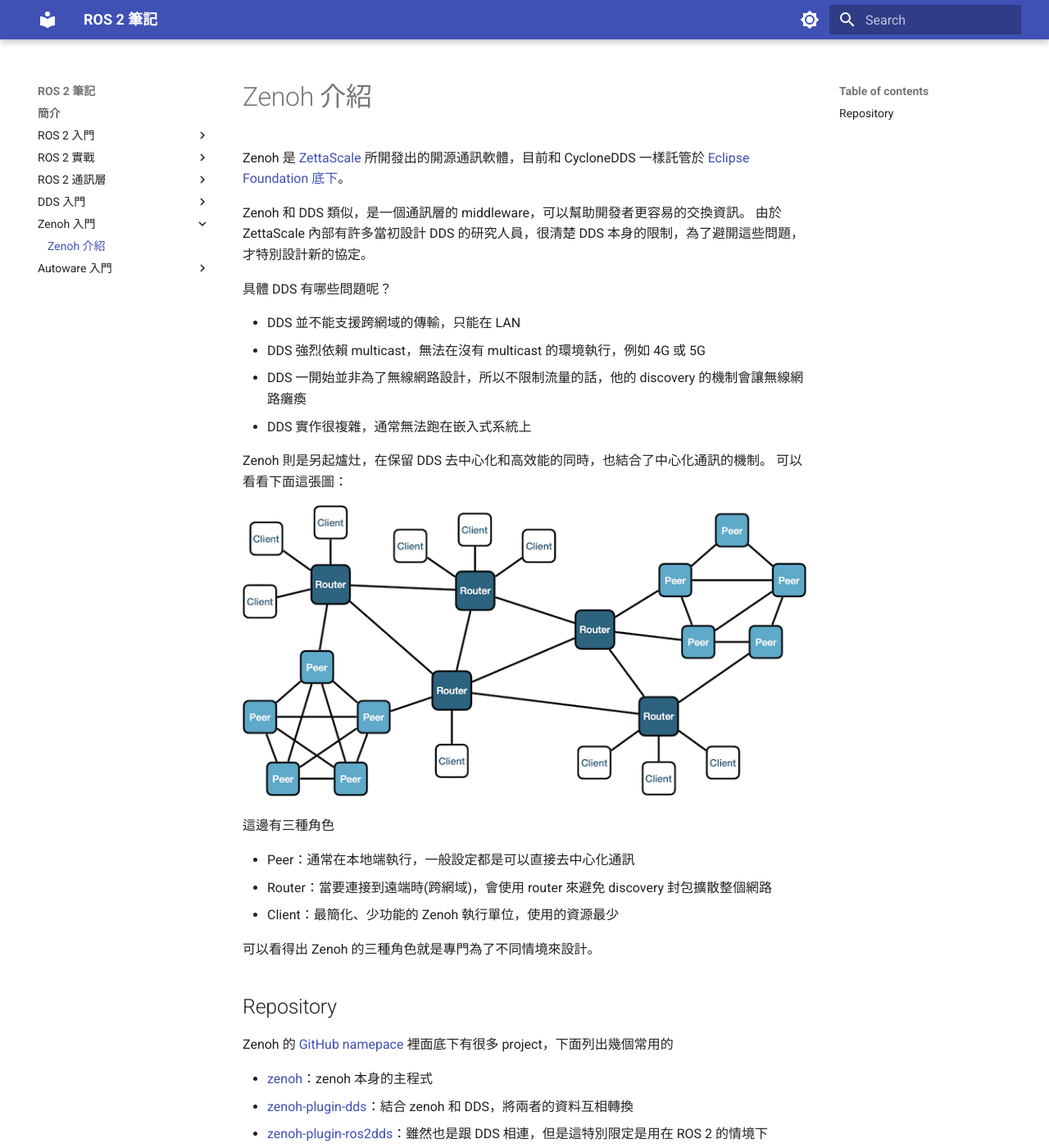
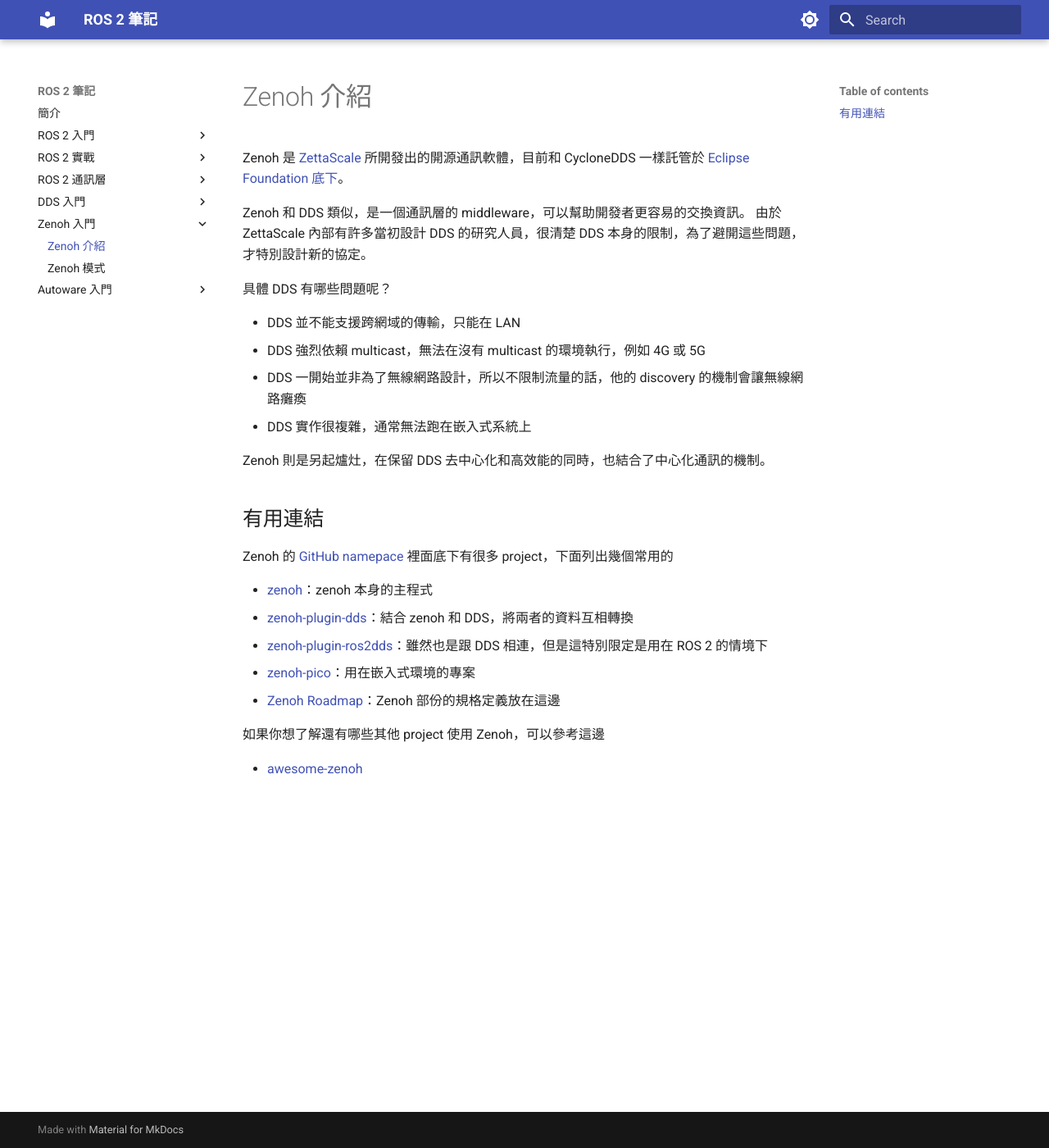
Before and after one commit to evshary/ros2-learning, an MkDocs documentation site: the page built from docs/zenoh/introduction.md, in a window 1280 px wide and 1400 px high. Shown: the whole window at 82% size. Built offline with MkDocs 1.6.1 and Material for MkDocs 9.7.7, drawn with Linux system fonts in a browser that asks for light colours.

Commit message:
Add Zenoh mode.
Signed-off-by: ChenYing Kuo <evshary@gmail.com>

```diff
--- a/docs/zenoh/introduction.md
+++ b/docs/zenoh/introduction.md
@@ -18,19 +18,8 @@ Zenoh 和 DDS 類似，是一個通訊層的 middleware，可以幫助開發者
 * DDS 實作很複雜，通常無法跑在嵌入式系統上
 
 Zenoh 則是另起爐灶，在保留 DDS 去中心化和高效能的同時，也結合了中心化通訊的機制。
-可以看看下面這張圖：
 
-![Zenoh topology](images/full_topology.png)
-
-這邊有三種角色
-
-* Peer：通常在本地端執行，一般設定都是可以直接去中心化通訊
-* Router：當要連接到遠端時(跨網域)，會使用 router 來避免 discovery 封包擴散整個網路
-* Client：最簡化、少功能的 Zenoh 執行單位，使用的資源最少
-
-可以看得出 Zenoh 的三種角色就是專門為了不同情境來設計。
-
-## Repository
+## 有用連結
 
 Zenoh 的 [GitHub namepace](https://github.com/eclipse-zenoh) 裡面底下有很多 project，下面列出幾個常用的
 
@@ -38,6 +27,7 @@ Zenoh 的 [GitHub namepace](https://github.com/eclipse-zenoh) 裡面底下有很
 * [zenoh-plugin-dds](https://github.com/eclipse-zenoh/zenoh-plugin-dds)：結合 zenoh 和 DDS，將兩者的資料互相轉換
 * [zenoh-plugin-ros2dds](https://github.com/eclipse-zenoh/zenoh-plugin-ros2dds)：雖然也是跟 DDS 相連，但是這特別限定是用在 ROS 2 的情境下
 * [zenoh-pico](https://github.com/eclipse-zenoh/zenoh-pico)：用在嵌入式環境的專案
+* [Zenoh Roadmap](https://github.com/eclipse-zenoh/roadmap)：Zenoh 部份的規格定義放在這邊
 
 如果你想了解還有哪些其他 project 使用 Zenoh，可以參考這邊
 
--- a/mkdocs.yml
+++ b/mkdocs.yml
@@ -66,6 +66,7 @@ nav:
     - 'DDS 介紹': 'dds/introduction.md'
   - 'Zenoh 入門':
     - 'Zenoh 介紹': 'zenoh/introduction.md'
+    - 'Zenoh 模式': 'zenoh/mode.md'
   - 'Autoware 入門':
     - 'Autoware 介紹': 'autoware/introduction.md'
     - 'Autoware 模組': 'autoware/modules.md'
```
Also changed, not shown: docs/zenoh/mode.md (added, +19 -0 lines).
